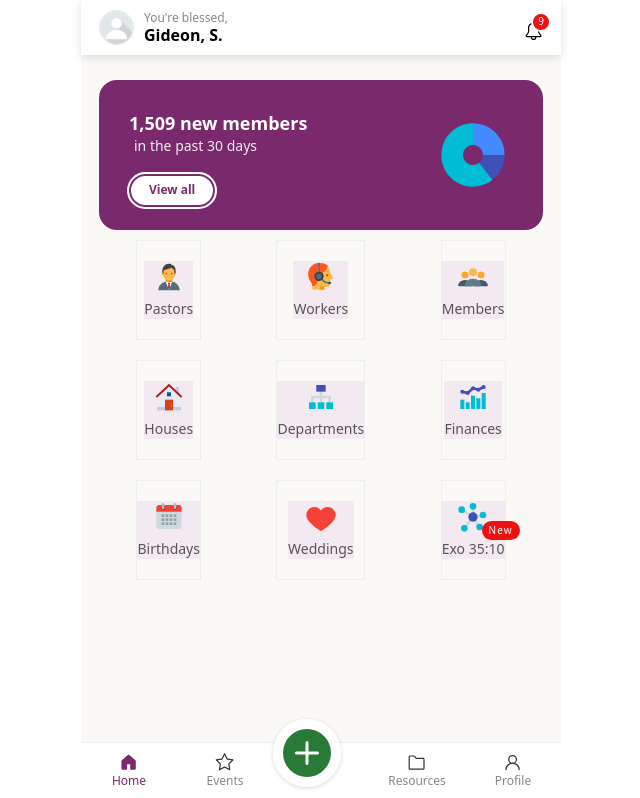
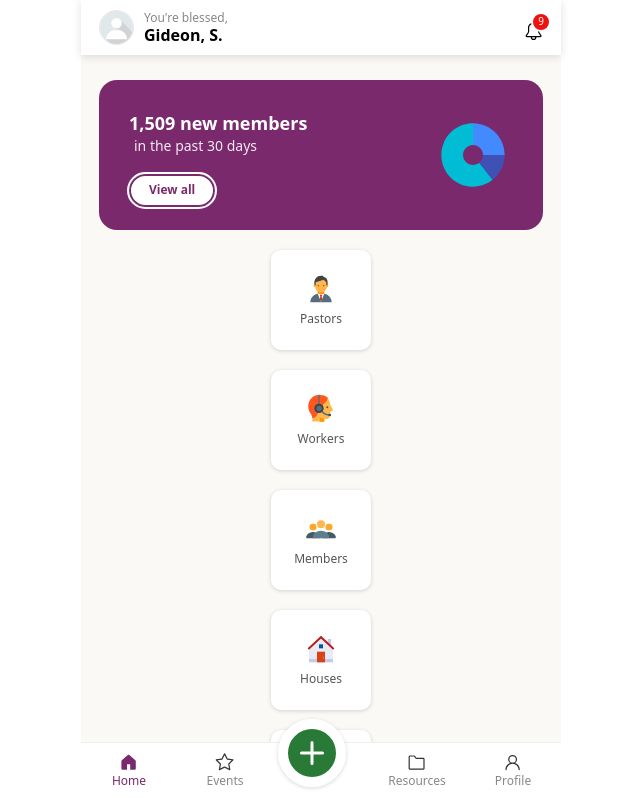
Before and after one commit to 2gbeh/crespo, a React (Vite) app: page /dashboard in a window 1280 px wide. Shown: the top 798 px of the page, without its empty margins (319-959 px from the left). Built offline with nearby package versions, Linux system fonts and the light colour scheme.

Commit message:
add finances

```diff
--- a/src/components/FAB.tsx
+++ b/src/components/FAB.tsx
@@ -14,6 +14,7 @@ const Container = styled.button`
   border-radius: 100%;
   position: absolute;
   top: -24px;
+  left: 41%;
 `;
 
 const FAB = () => {
--- /dev/null
+++ b/src/components/GridContainer.tsx
@@ -0,0 +1,42 @@
+import React from "react";
+import clsx from "clsx";
+
+const GridContainer = ({
+  children,
+  cols = 3,
+}: {
+  children: React.ReactNode;
+  cols?: number;
+}) => {
+  return (
+    <div
+      className={`mt-5 mx-5 grid grid-cols-${cols} gap-5 place-items-center`}
+    >
+      {children}
+    </div>
+  );
+};
+
+export default React.memo(GridContainer);
+
+export const GridItem = ({
+  children,
+  flex = false,
+  show = false,
+}: {
+  children: React.ReactNode;
+  flex?: boolean;
+  show?: boolean;
+}) => {
+  return (
+    <div
+      className={clsx(
+        "w-[100px] h-[100px]",
+        show && "border",
+        flex && "flex flex-col flex-wrap items-center justify-center"
+      )}
+    >
+      {children}
+    </div>
+  );
+};
--- a/src/modules/Dashboard/DashboardApps/DashboardApps.module.ts
+++ b/src/modules/Dashboard/DashboardApps/DashboardApps.module.ts
@@ -1,30 +1,27 @@
+import { Link } from "react-router-dom";
 import styled from "styled-components";
 import APP from "@/constants/APP";
 
 export const styles = {};
 
 export default {
-  Container: styled.nav`
-    figure {
-      border: 1px solid #eee;
-      padding: 20px 0;
-      display: flex;
-      flex-direction: column;
-      align-items: center;
+  Container: styled.div`
+    div > div {
+      background-color: white;
+      border-radius: 10px;
+      box-shadow: rgba(0, 0, 0, 0.16) 0px 1px 4px;
+    }
+  `,
+  Link: styled(Link)`
+    /* border: 1px solid blue; */
+    display: flex;
+    flex-direction: column;
+    align-items: center;
 
-      a {
-        /* border: 1px solid blue; */
-        background-color: ${APP.color.brand_tint};
-        display: flex;
-        flex-direction: column;
-        align-items: center;
-
-        figcaption {
-          margin-top: 5px;
-          color: #555;
-          font-size: 14px;
-        }
-      }
+    small {
+      margin-top: 5px;
+      color: #555;
+      font-size: 12px;
     }
   `,
 };
--- a/src/modules/Dashboard/DashboardApps/index.tsx
+++ b/src/modules/Dashboard/DashboardApps/index.tsx
@@ -11,8 +11,15 @@ import {
   // FcAdvertising as VendorsIcon,
   // FcShop  as VendorsIcon,
 } from "react-icons/fc";
-import { React, Link, Grid, SketchBox as Box } from "@/common/components";
+import {
+  React,
+  Link,
+  Grid,
+  SketchBox as Box,
+  Repeat,
+} from "@/common/components";
 import Badge from "@/components/Badge";
+import GridContainer, { GridItem } from "@/components/GridContainer";
 //
 import PATH from "@/constants/PATH";
 import Styled, { styles } from "./DashboardApps.module";
@@ -20,18 +27,19 @@ import Styled, { styles } from "./DashboardApps.module";
 const DashboardApps = () => {
   return (
     <Styled.Container>
-      <Grid.CenterEvenly $gap={20}>
+      <GridContainer>
         {apps.map((e, i) => (
-          <figure key={i}>
-            <Link to={e.href} className={i === 8 ? `relative` : ``}>
-              {e.icon || <Box as={[1, 32, ""]} />}
-              <figcaption>{e.text}</figcaption>
+          <GridItem key={i} flex>
+            <Styled.Link to={e.href} className={i === 8 ? `relative` : ``}>
+              {e.icon || <Box as={[1, 32, e.text]} />}
+              <small>{e.text}</small>
 
+              {/* BADGE */}
               {i === 8 && <Badge alt top={20} right={-15} />}
-            </Link>
-          </figure>
+            </Styled.Link>
+          </GridItem>
         ))}
-      </Grid.CenterEvenly>
+      </GridContainer>
     </Styled.Container>
   );
 };
--- a/src/screens/dashboard/finances.tsx
+++ b/src/screens/dashboard/finances.tsx
@@ -8,6 +8,7 @@ import {
   SketchBox as Box,
 } from "@/common/components";
 import Hero from "@/components/_styled/Hero.module";
+import GridContainer, { GridItem } from "@/components/GridContainer";
 //
 import PATH from "@/constants/PATH";
 import Styled, { styles } from "@/modules/Finances/Finances.module";
@@ -34,7 +35,7 @@ export default function FinancesScreen() {
           </Styled.HeroRight>
         </Hero>
 
-        <Styled.Menu>
+        <GridContainer>
           {[
             "Offering",
             "Tithe",
@@ -46,13 +47,17 @@ export default function FinancesScreen() {
             "Donations",
             "Misc",
           ].map((e, i) => (
-            <Link to={PATH.tent} key={i}>
-              <Box />
-              <b>270,000</b>
-              <small>{e}</small>
-            </Link>
+            <GridItem key={i} show flex>
+              <Link to={PATH.tent}>
+                <Box />
+                <p>
+                  <b>{i + 1},000,000</b>
+                </p>
+                <small>{e}</small>
+              </Link>
+            </GridItem>
           ))}
-        </Styled.Menu>
+        </GridContainer>
       </SafeAreaView>
     </>
   );
```
